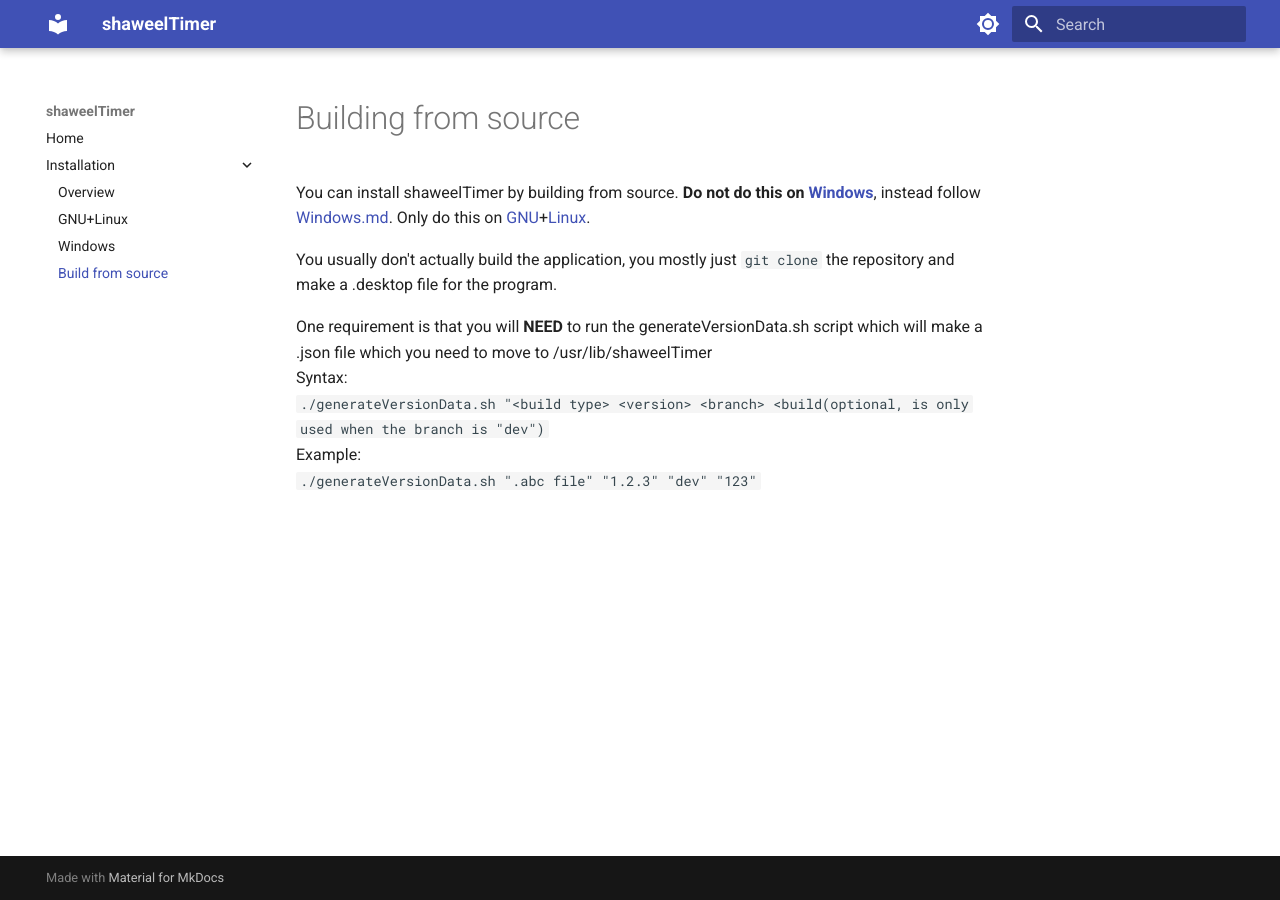
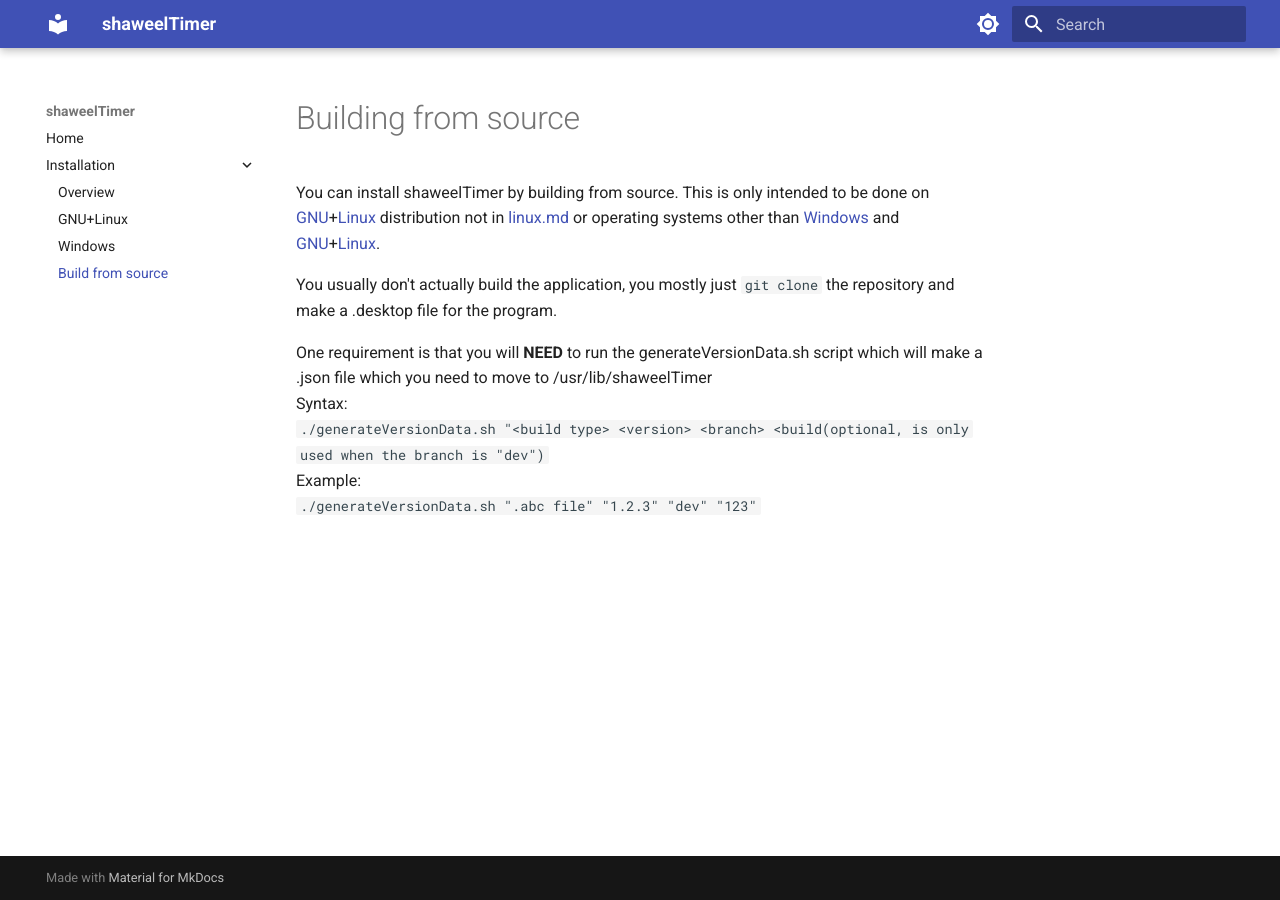
Before and after one commit to shaweel/shaweelTimerDocumentation, an MkDocs documentation site: the page built from docs/installation/build.md, in a window 1280 px wide. Built offline with MkDocs 1.6.1 and Material for MkDocs 9.7.7, drawn with Linux system fonts in a browser that asks for light colours.

Commit message:
Update build.md

```diff
--- a/docs/installation/build.md
+++ b/docs/installation/build.md
@@ -1,5 +1,5 @@
 # Building from source
-You can install shaweelTimer by building from source. **Do not do this on [Windows](https://windows.com)**, instead follow [Windows.md](windows.md). Only do this on [GNU](https://gnu.org/home.en.html)+[Linux](https://kernel.org).
+You can install shaweelTimer by building from source. This is only intended to be done on [GNU](https://gnu.org/home.en.html)+[Linux](https://kernel.org) distribution not in [linux.md](linux.md) or operating systems other than [Windows](https://windows.com) and [GNU](https://gnu.org/home.en.html)+[Linux](https://kernel.org).
 
 You usually don't actually build the application, you mostly just `git clone` the repository and make a .desktop file for the program.
 
```
